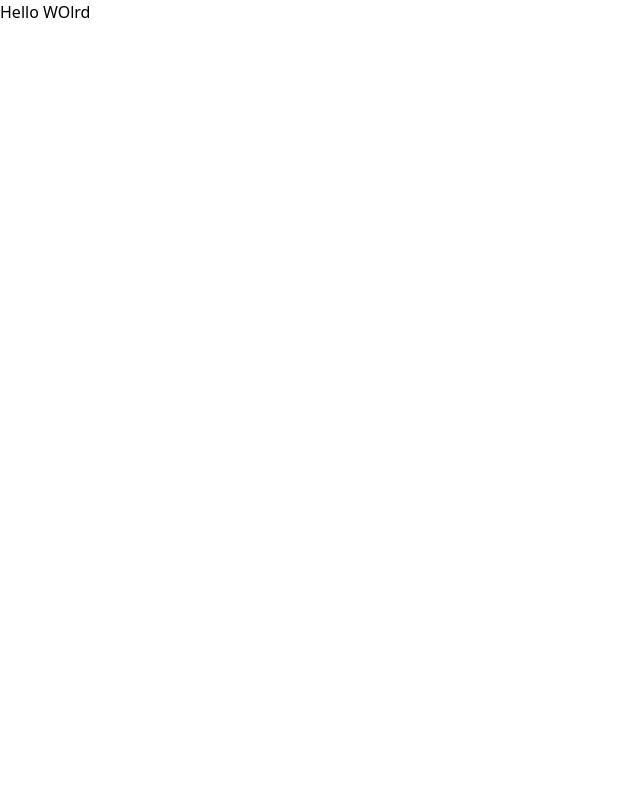
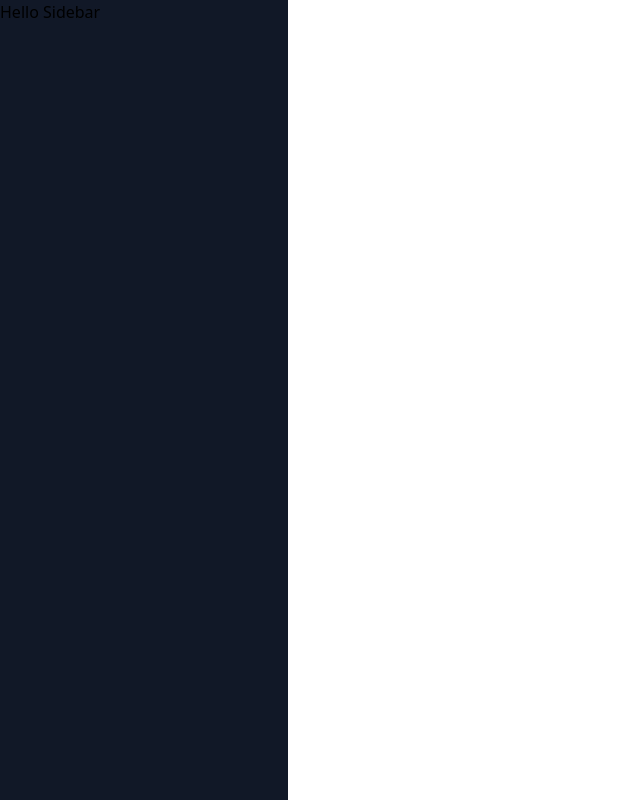
Before and after one commit to AlexanderAdedeji/blueAI, a Next.js app: page /dashboard in a window 1280 px wide. Shown: the whole page, without its empty margins (0-640 px from the left). Built offline with nearby package versions, Linux system fonts and the light colour scheme.

Commit message:
sidebar strcuture

```diff
--- a/src/app/(dashboard)/(routes)/dashboard/page.tsx
+++ b/src/app/(dashboard)/(routes)/dashboard/page.tsx
@@ -1,14 +1,12 @@
 import { UserButton } from "@clerk/nextjs";
-import { defaultConfig } from "next/dist/server/config-shared";
-import Image from "next/image";
 
-const DashboardPage =() => {
-  return <main>Hello WOlrd
+const DashboardPage = () => {
+  return (
+    <main>
+      Hello WOlrd
+      <UserButton afterSignOutUrl="/" />
+    </main>
+  );
+};
 
-
-    <UserButton afterSignOutUrl="/"/>
-  </main>;
-}
-
-
-export default DashboardPage
+export default DashboardPage;
--- /dev/null
+++ b/src/app/(dashboard)/layout.tsx
@@ -0,0 +1,14 @@
+const DashboardLayout = ({ children }: { children: React.ReactNode }) => {
+  return (
+    <div className="h-full relative">
+      <div className="hidden h-full md:flex md:w-72 md:flex-col md:fixed md:inset-y-0 z-[80] bg-gray-900">
+        <div>Hello Sidebar</div>
+      </div>
+      <main className="md:pl-72"></main>
+    </div>
+  );
+};
+
+
+
+export default DashboardLayout
```
Also changed, not shown: 1 other file (tests, documents, lock files or other folders).
